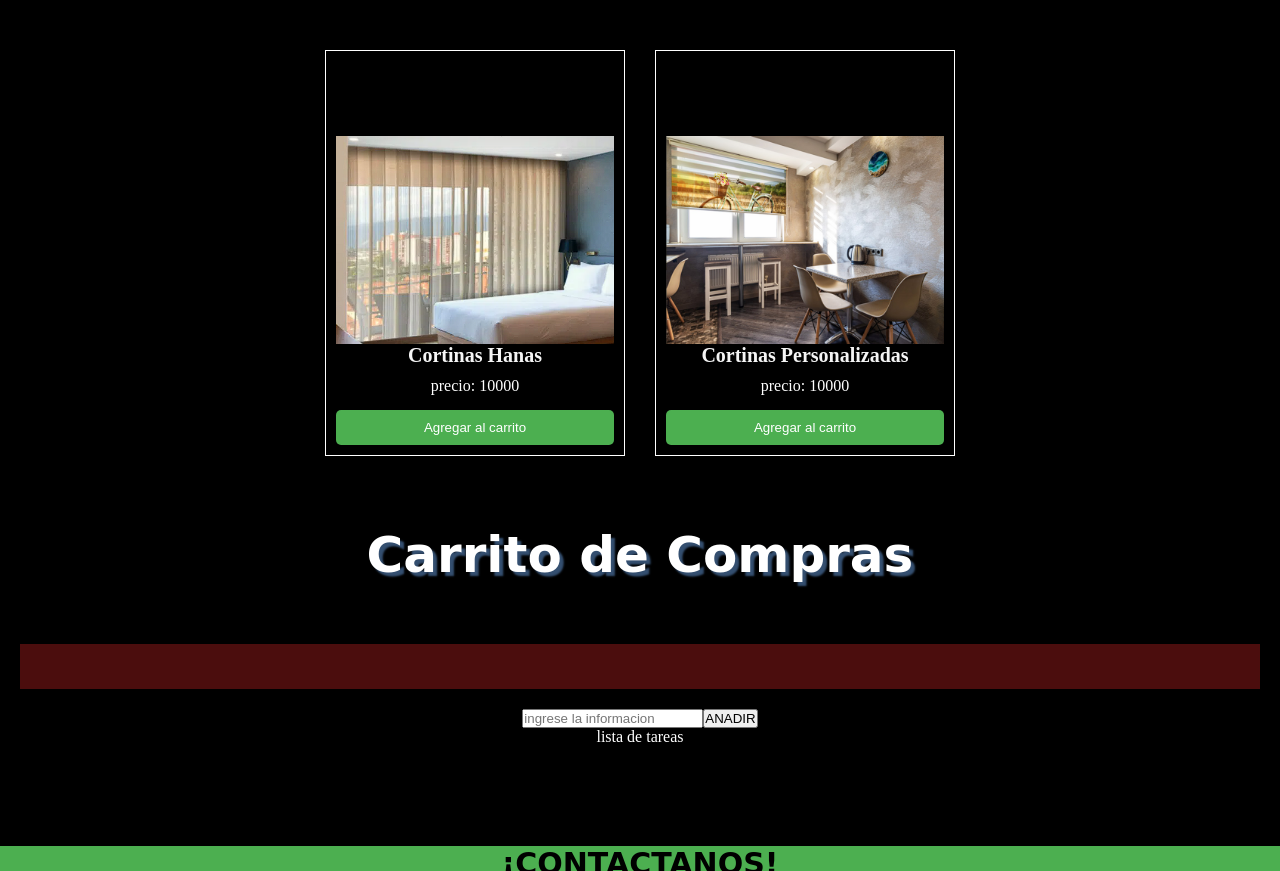
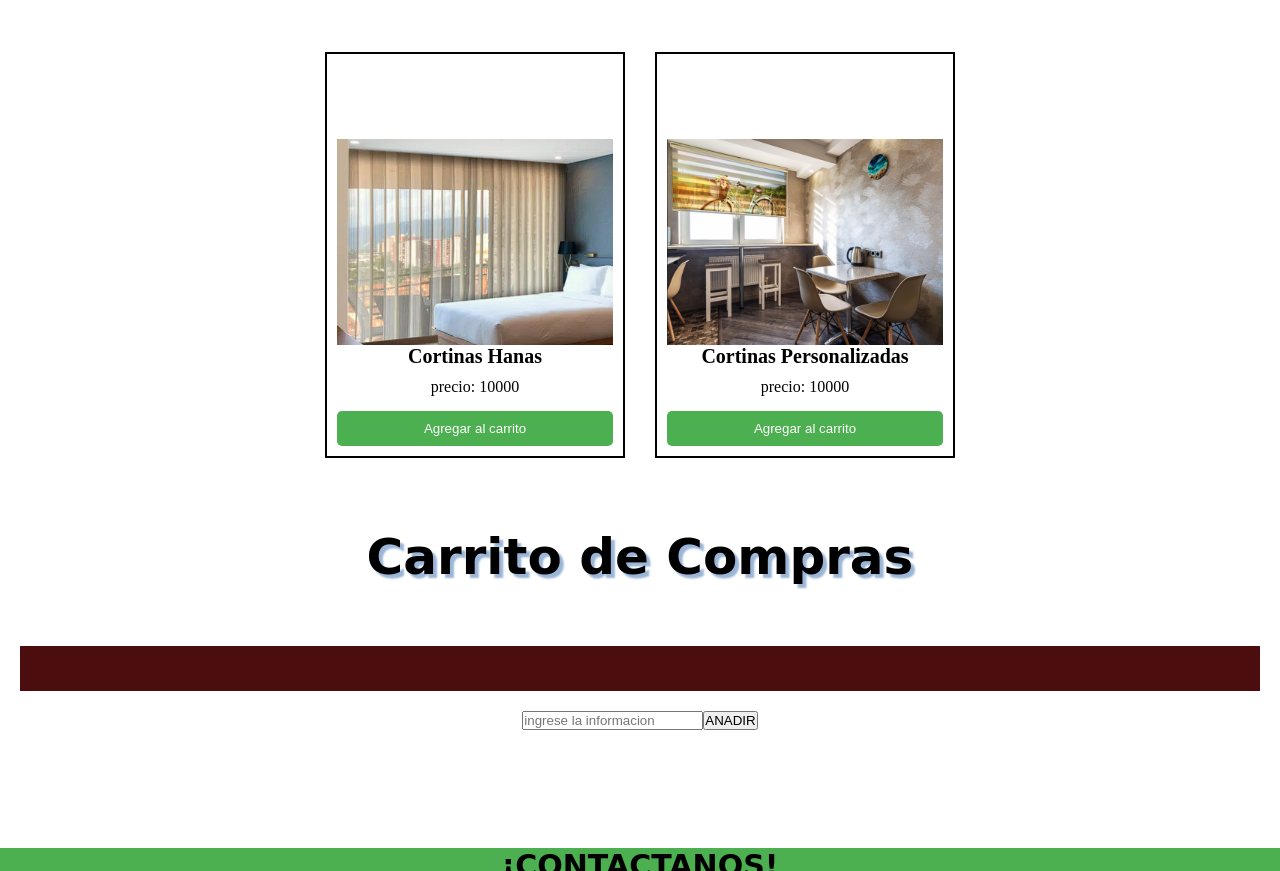
Before and after one commit to KaonyKampus/Estores, a plain HTML site: page index.html in a window 1280 px wide. Shown: the part 1929-2800 px from the top of the page. Drawn offline with Linux system fonts and the light colour scheme; a web font is replaced by a local one.

Commit message:
actualizacion de colores

```diff
--- a/stylo.css/stylo.css
+++ b/stylo.css/stylo.css
@@ -23,7 +23,7 @@ a {
 }
 
 .body-index {
-  background-color: black;
+  background-color: white;
 }
 
 .body-nosotros {
@@ -41,7 +41,7 @@ a {
 nav {
     background: var(--clr-white);
     box-shadow: var(--light-shadow);
-    background-color: white;
+    background-color: black;
     position: fixed;
     z-index: 1000;
     width: 100%;
@@ -74,7 +74,7 @@ nav {
 }
 
 .links a {
-    color: var(--clr-grey-3);
+    color: white;
     font-size: 28px;
     text-transform: capitalize;
     letter-spacing: var(--spacing);
@@ -141,12 +141,12 @@ nav {
   padding-bottom: 40px;
   font-family: 'Long Cang', cursive;
   font-size: 50px;
-  color: white;
+  color: black;
 }
 
 
 .titulo-principal:hover{
- color: #45a049;
+ color: rgb(53, 51, 51);
 }
 
 
@@ -176,7 +176,7 @@ nav {
 
   display: flex;
   flex-direction: column; /* Alinea los elementos verticalmente */
-  border: 1px solid white;
+  border: 2px solid black;
   width: 300px;
   flex:0 0 auto;
   margin-top: 10px;
@@ -197,12 +197,12 @@ nav {
 }
 
 .nombre-producto {
-  color: whitesmoke;
+  color: black;
   font-size: 20px;
 }
 
 .precio {
-  color: white;
+  color: black;
   padding-bottom: 15px;
   padding-top: 10px;
 }
```
